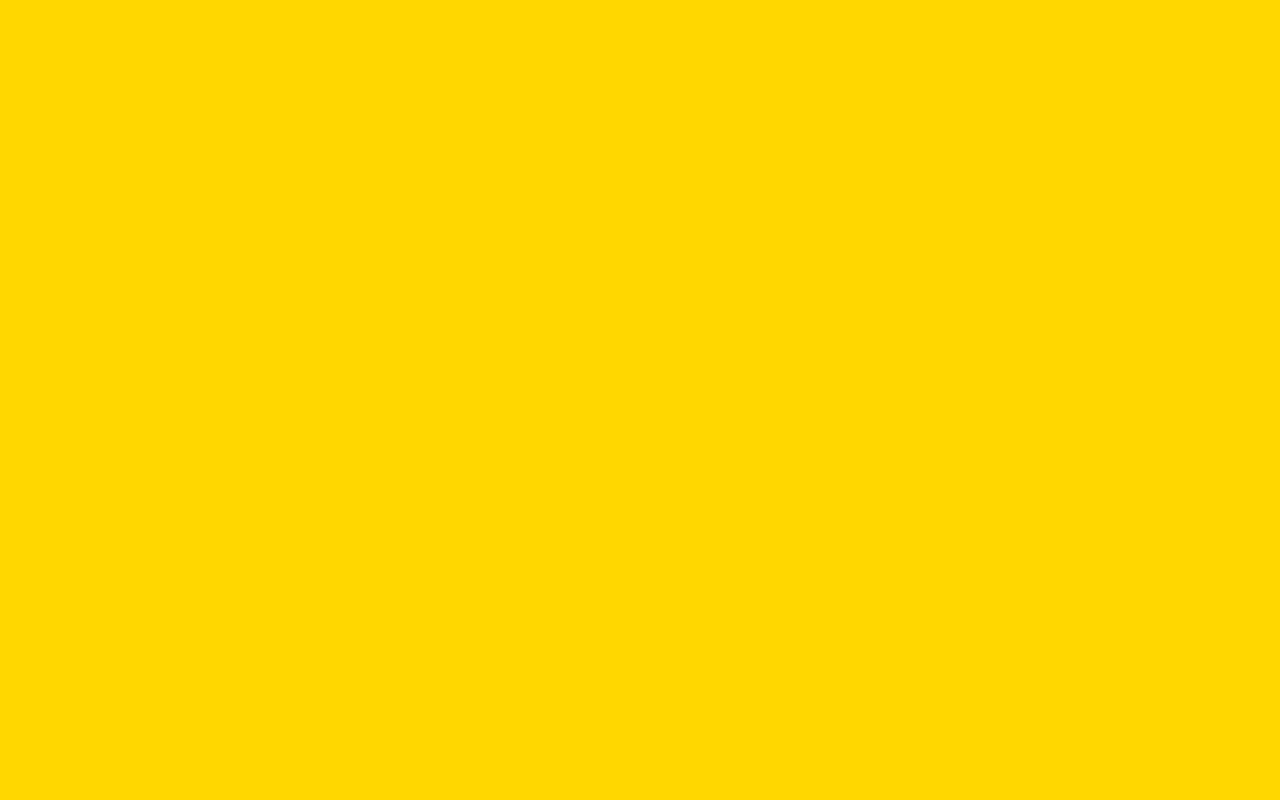
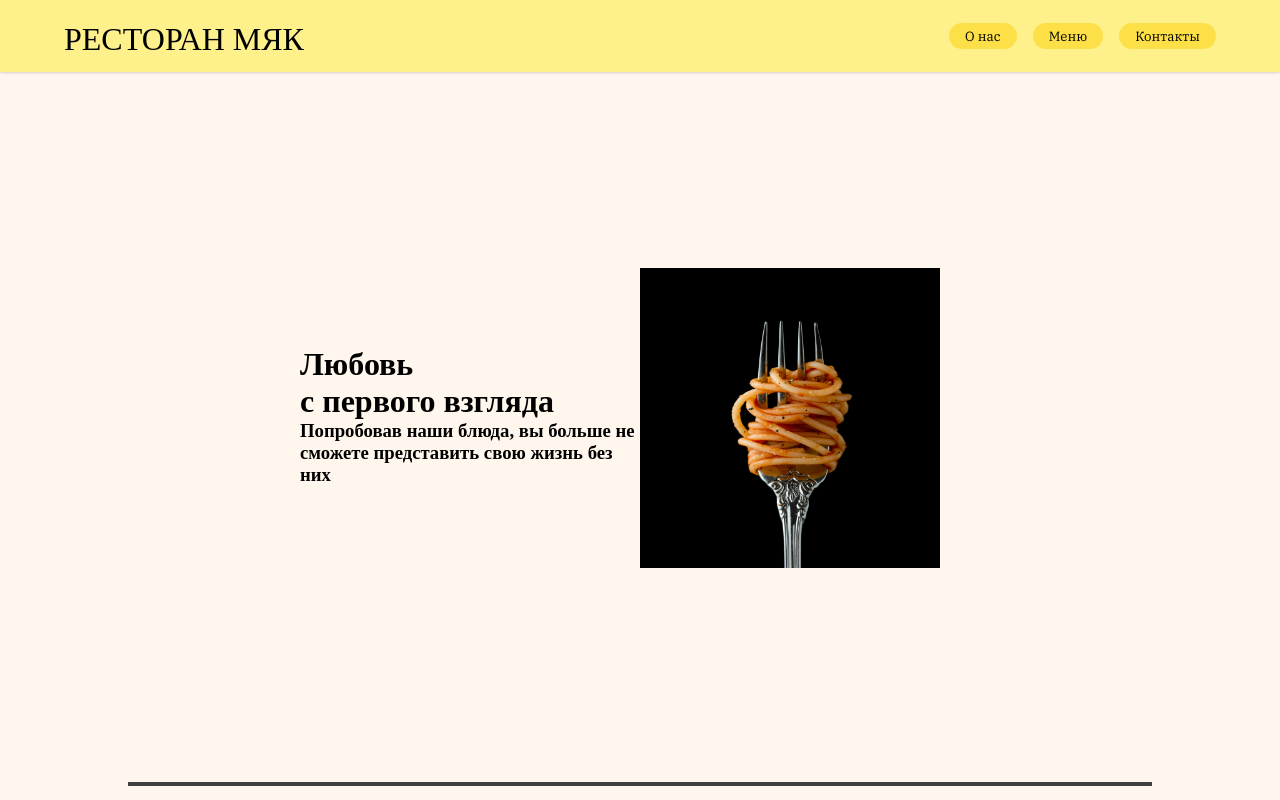
Before and after one commit to NceSova/restaurant-page, a website built with webpack: page src/index.html in a window 1280 px wide. Built offline with nearby package versions, Linux system fonts and the light colour scheme; a web font is replaced by a local one.

Commit message:
add about page, but it hardcoded into html

```diff
--- a/package.json
+++ b/package.json
@@ -18,5 +18,8 @@
     "webpack": "^5.92.1",
     "webpack-cli": "^5.1.4",
     "webpack-dev-server": "^5.0.4"
+  },
+  "dependencies": {
+    "url-loader": "^4.1.1"
   }
 }
--- a/src/index.css
+++ b/src/index.css
@@ -1,5 +1,97 @@
+@import url("https://fonts.googleapis.com/css2?family=IBM+Plex+Serif:ital,wght@0,100;0,200;0,300;0,400;0,500;0,600;0,700;1,100;1,200;1,300;1,400;1,500;1,600;1,700&family=Playfair+Display:ital,wght@0,400..900;1,400..900&display=swap");
+
+:root {
+  --color-primary: #fef08a;
+  --color-background: #fff7ed;
+  --color-secondary: #fde047;
+  --color-secondary-alt: #eab308;
+  --color-links: #404040;
+  --font-headers: "Playfair Display", serif;
+  --font-text: "IBM Plex Serif", serif;
+}
+
 * {
   padding: 0;
   margin: 0;
-  background-color: gold;
+  box-sizing: border-box;
 }
+
+body {
+  height: 100vh;
+  display: grid;
+  grid-template-rows: 4.5rem auto;
+}
+
+header {
+  z-index: 1;
+  background-color: var(--color-primary);
+  display: flex;
+  justify-content: space-between;
+  padding: 0px 5%;
+  align-items: center;
+  box-shadow: rgba(0, 0, 0, 0.1) 0px 1px 3px 0px,
+    rgba(0, 0, 0, 0.06) 0px 1px 2px 0px;
+}
+
+.logo {
+  font-family: "Playfair Display", serif;
+  font-size: 2rem;
+}
+
+.links {
+  display: flex;
+  gap: 16px;
+  list-style: none;
+}
+
+li button {
+  background-color: var(--color-secondary);
+  color: black;
+  border: none;
+  border-radius: 16px;
+  padding: 4px 16px;
+  font-family: var(--font-text);
+  &:hover {
+    transition: 200ms;
+    background-color: var(--color-secondary-alt);
+  }
+}
+
+.about-content {
+  height: 100%;
+  width: 100%;
+  background-color: var(--color-background);
+  display: grid;
+  place-content: center;
+  grid-template-rows: 1fr 32px;
+  grid-template-columns: 1fr;
+}
+
+.about-container {
+  place-self: center;
+  display: grid;
+  grid-template-columns: 1fr 1fr;
+  grid-template-rows: 1fr 1fr;
+  aspect-ratio: 2/1;
+  max-width: 85ch;
+}
+
+.about-text {
+  align-self: self-end;
+}
+
+.about-subtext {
+  grid-row: 2;
+}
+
+.about-image {
+  align-self: center;
+  grid-row: 1/3;
+}
+
+hr {
+  width: 80%;
+  place-self: center;
+  margin: 16px 0px;
+  border: 2px solid var(--color-links);
+}
--- a/src/index.html
+++ b/src/index.html
@@ -5,5 +5,37 @@
     <meta name="viewport" content="width=device-width, initial-scale=1.0" />
     <title>Ресторан</title>
   </head>
-  <body></body>
+  <body>
+    <header>
+      <div class="logo">РЕСТОРАН МЯК</div>
+      <nav>
+        <ul class="links">
+          <li><button id="about">О нас</button></li>
+          <li><button id="menu">Меню</button></li>
+          <li><button id="contacts">Контакты</button></li>
+        </ul>
+      </nav>
+    </header>
+    <div class="main" id="content">
+      <div class="about-content">
+        <div class="about-container">
+          <h1 class="about-text">
+            Любовь<br />
+            с первого взгляда
+          </h1>
+          <h3 class="about-subtext">
+            Попробовав наши блюда, вы больше не сможете представить свою жизнь
+            без них
+          </h3>
+          <div class="about-image">
+            <img
+              src="images/mae-mu-Pvclb-iHHYY-unsplash.jpg"
+              height="300px"
+              width="300px" />
+          </div>
+        </div>
+        <hr />
+      </div>
+    </div>
+  </body>
 </html>
--- a/src/index.js
+++ b/src/index.js
@@ -1,3 +1,4 @@
 import "./index.css";
+import getAboutDiv from "./modules/about";
 
-alert("ГОЙДА");
+const mainContainer = document.querySelector("#content");
--- /dev/null
+++ b/src/modules/about.js
@@ -0,0 +1,22 @@
+export default function getAboutDiv() {
+  const aboutDiv = document.createElement("div");
+  aboutDiv.id = "about-content";
+  aboutDiv.innerHTML = `<div class="about-container">
+          <h1 class="about-text">
+            Любовь<br />
+            с первого взгляда
+          </h1>
+          <h3 class="about-subtext">
+            Попробовав наши блюда, вы больше не сможете представить свою жизнь
+            без них
+          </h3>
+          <div class="about-image">
+            <img src="images/mae-mu-Pvclb-iHHYY-unsplash.jpg"
+              height="300px"
+              width="300px" />
+          </div>
+        </div>
+        <hr />
+      </div>`;
+  return aboutDiv;
+}
```
Also changed, not shown: src/images/mae-mu-Pvclb-iHHYY-unsplash.jpg (added), 1 other file.
